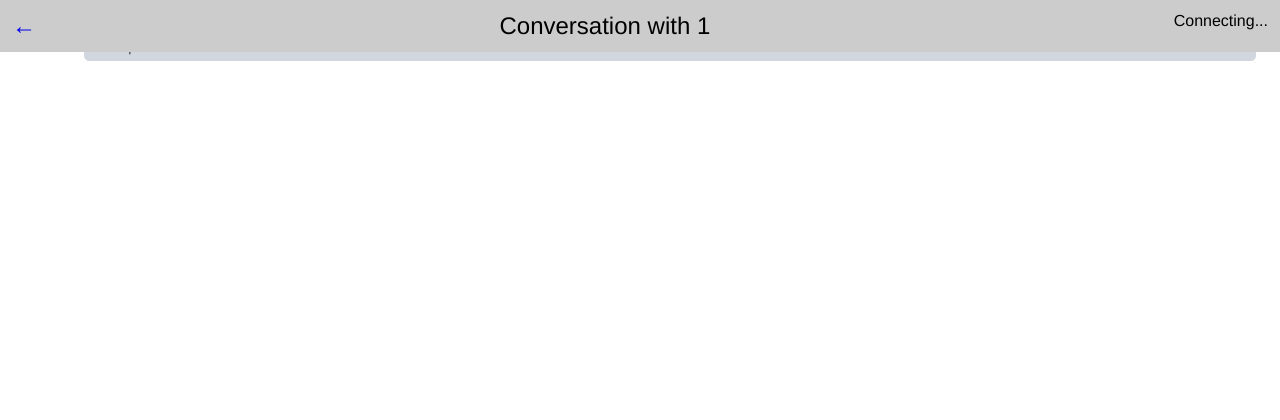
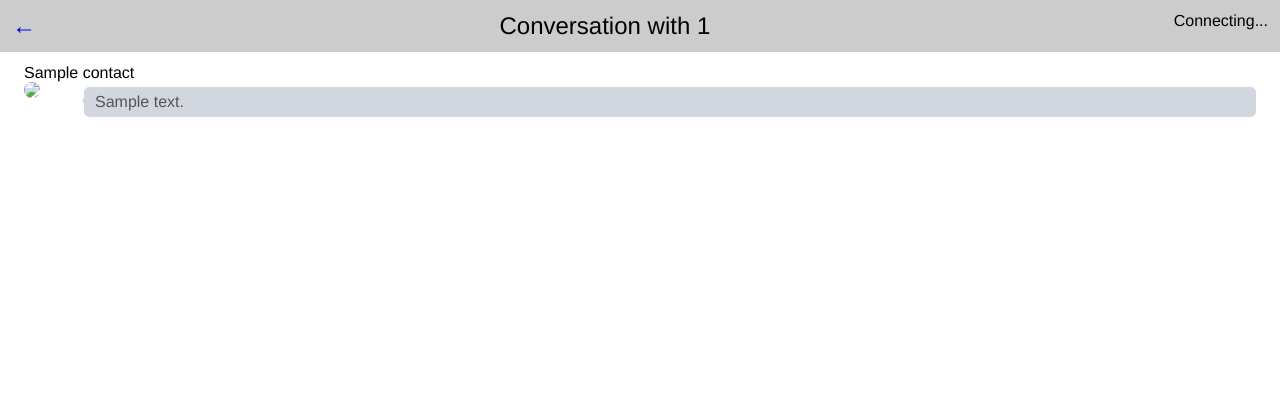
Before and after one commit to thefinn93/orgsms, a Flask app: page /thread/1 in a window 1280 px wide. Shown: the top 420 px of the page. Run offline with Flask 2, Linux system fonts and the light colour scheme; tables that the repository leaves empty hold one stand-in row (values such as "Sample post"); parts of the project's set-up code (start-up, migrations or seed data) failed here and were passed over; some libraries are stand-ins or nearby versions.

Commit message:
Don't let the header block anything important

```diff
--- a/orgsms/static/css/orgsms.css
+++ b/orgsms/static/css/orgsms.css
@@ -84,7 +84,7 @@ body {
 
 .msg-thread {
   overflow-y: auto;
-  padding: 0 1em 50px 1em;
+  padding: calc(2em + 18pt) 1em 50px 1em;
   margin: 0 0 10px 0;
 }
 
```
